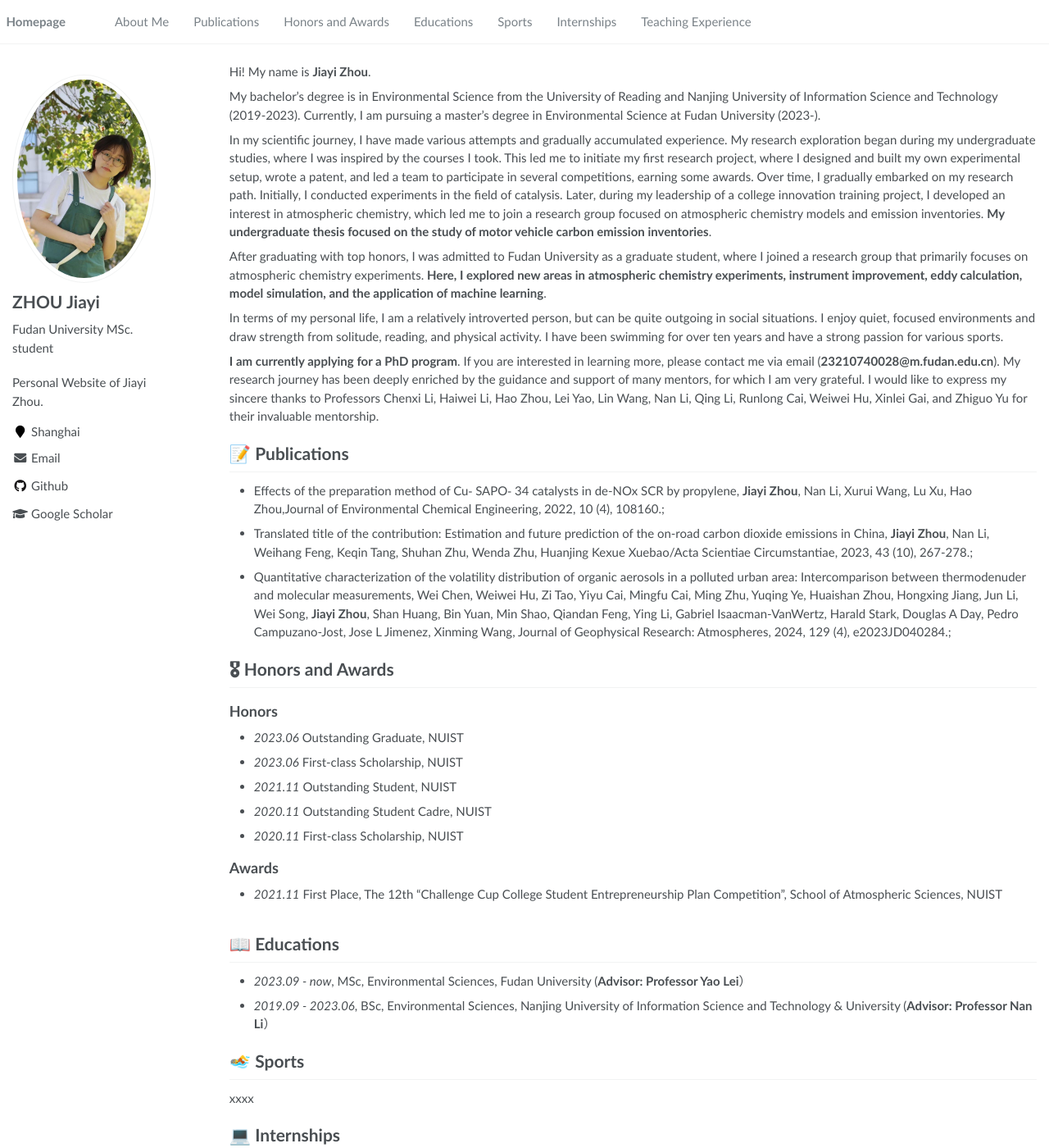
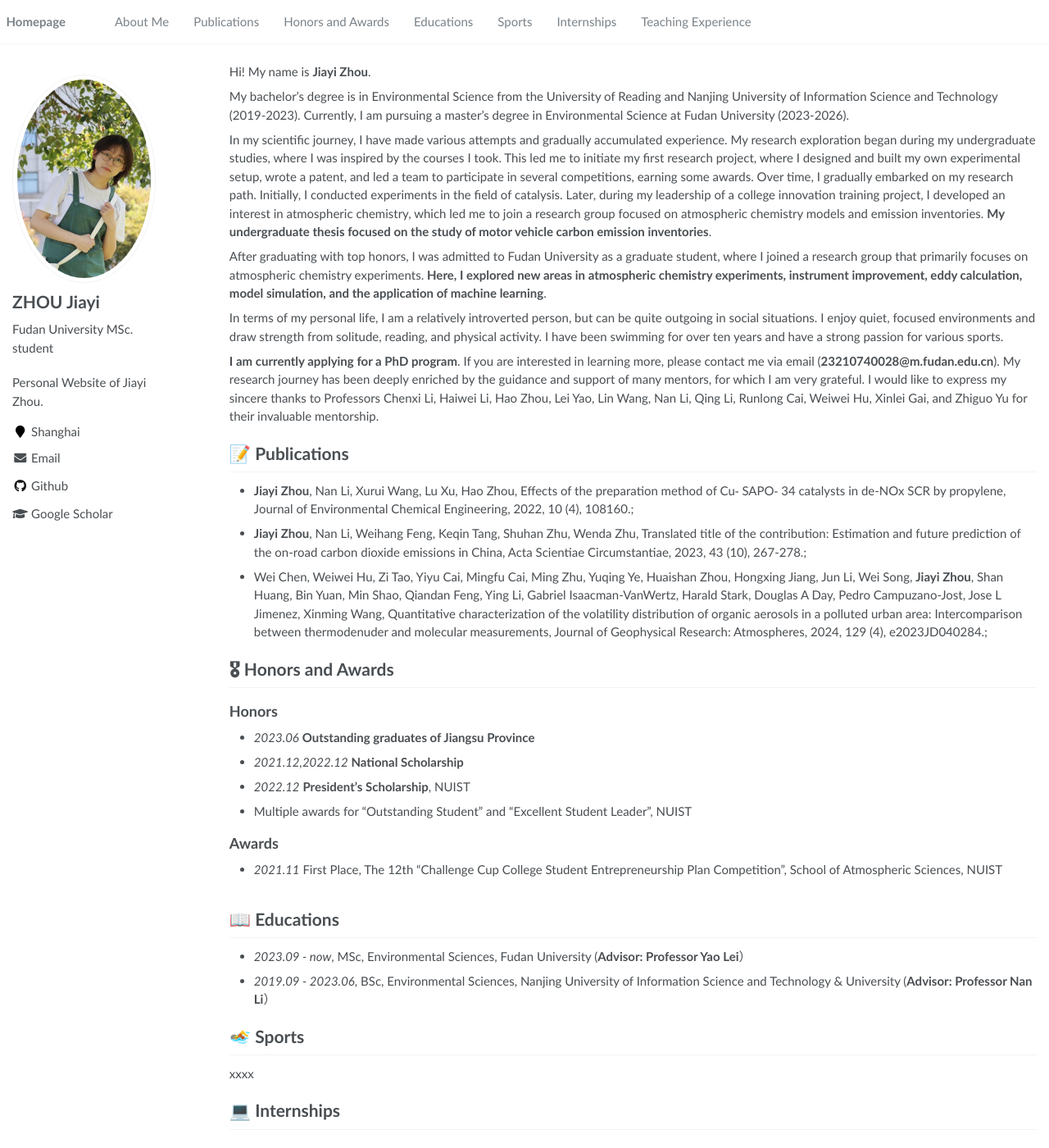
Before and after one commit to jiayizhou1022/jiayizhou1022.github.io, a Jekyll site: the page built from _pages/about.md, in a window 1280 px wide and 1400 px high. Shown: the whole window at 82% size. Built offline with Jekyll 4.4.1, drawn with Linux system fonts in a browser that asks for light colours.

Commit message:
Update about.md

```diff
--- a/_pages/about.md
+++ b/_pages/about.md
@@ -19,7 +19,7 @@ redirect_from:
 
 Hi! My name is **Jiayi Zhou**.
 
-My bachelor's degree is in Environmental Science from the University of Reading and Nanjing University of Information Science and Technology (2019-2023). Currently, I am pursuing a master's degree in Environmental Science at Fudan University (2023-).
+My bachelor's degree is in Environmental Science from the University of Reading and Nanjing University of Information Science and Technology (2019-2023). Currently, I am pursuing a master's degree in Environmental Science at Fudan University (2023-2026).
 
 In my scientific journey, I have made various attempts and gradually accumulated experience. My research exploration began during my undergraduate studies, where I was inspired by the courses I took. This led me to initiate my first research project, where I designed and built my own experimental setup, wrote a patent, and led a team to participate in several competitions, earning some awards. Over time, I gradually embarked on my research path. Initially, I conducted experiments in the field of catalysis. Later, during my leadership of a college innovation training project, I developed an interest in atmospheric chemistry, which led me to join a research group focused on atmospheric chemistry models and emission inventories. **My undergraduate thesis focused on the study of motor vehicle carbon emission inventories**.
 
@@ -49,24 +49,26 @@ In terms of my personal life, I am a relatively introverted person, but can be q
 <!--<div class='paper-box'><div class='paper-box-image'><div><div class="badge">CVPR 2016</div><img src='images/500x300.png' alt="sym" width="100%"></div></div>
 <div class='paper-box-text' markdown="1">-->
 
-- Effects of the preparation method of Cu⁃ SAPO⁃ 34 catalysts in de-NOx SCR by propylene, **Jiayi Zhou**, Nan Li, Xurui Wang, Lu Xu, Hao Zhou,Journal of Environmental Chemical Engineering, 2022, 10 (4), 108160.;
-- Translated title of the contribution: Estimation and future prediction of the on-road carbon dioxide emissions in China, **Jiayi Zhou**, Nan Li, Weihang Feng, Keqin Tang, Shuhan Zhu, Wenda Zhu, Huanjing Kexue Xuebao/Acta Scientiae Circumstantiae, 2023, 43 (10), 267-278.;
+<!--- Effects of the preparation method of Cu⁃ SAPO⁃ 34 catalysts in de-NOx SCR by propylene, **Jiayi Zhou**, Nan Li, Xurui Wang, Lu Xu, Hao Zhou,Journal of Environmental Chemical Engineering, 2022, 10 (4), 108160.;
+- Translated title of the contribution: Estimation and future prediction of the on-road carbon dioxide emissions in China, **Jiayi Zhou**, Nan Li, Weihang Feng, Keqin Tang, Shuhan Zhu, Wenda Zhu, Acta Scientiae Circumstantiae, 2023, 43 (10), 267-278.;
 - Quantitative characterization of the volatility distribution of organic aerosols in a polluted urban area: Intercomparison between thermodenuder and molecular measurements, Wei Chen, Weiwei Hu, Zi Tao, Yiyu Cai, Mingfu Cai, Ming Zhu, Yuqing Ye, Huaishan Zhou, Hongxing Jiang, Jun Li, Wei Song, **Jiayi Zhou**, Shan Huang, Bin Yuan, Min Shao, Qiandan Feng, Ying Li, Gabriel Isaacman‐VanWertz, Harald Stark, Douglas A Day, Pedro Campuzano‐Jost, Jose L Jimenez, Xinming Wang, Journal of Geophysical Research: Atmospheres, 2024, 129 (4), e2023JD040284.;
+-->
+
+- **Jiayi Zhou**, Nan Li, Xurui Wang, Lu Xu, Hao Zhou, Effects of the preparation method of Cu⁃ SAPO⁃ 34 catalysts in de-NOx SCR by propylene, Journal of Environmental Chemical Engineering, 2022, 10 (4), 108160.;
+- **Jiayi Zhou**, Nan Li, Weihang Feng, Keqin Tang, Shuhan Zhu, Wenda Zhu, Translated title of the contribution: Estimation and future prediction of the on-road carbon dioxide emissions in China, Acta Scientiae Circumstantiae, 2023, 43 (10), 267-278.;
+- Wei Chen, Weiwei Hu, Zi Tao, Yiyu Cai, Mingfu Cai, Ming Zhu, Yuqing Ye, Huaishan Zhou, Hongxing Jiang, Jun Li, Wei Song, **Jiayi Zhou**, Shan Huang, Bin Yuan, Min Shao, Qiandan Feng, Ying Li, Gabriel Isaacman‐VanWertz, Harald Stark, Douglas A Day, Pedro Campuzano‐Jost, Jose L Jimenez, Xinming Wang, Quantitative characterization of the volatility distribution of organic aerosols in a polluted urban area: Intercomparison between thermodenuder and molecular measurements, Journal of Geophysical Research: Atmospheres, 2024, 129 (4), e2023JD040284.;
 
 <!--[**Project**](https://scholar.google.com/citations?view_op=view_citation&hl=zh-CN&user=DhtAFkwAAAAJ&citation_for_view=DhtAFkwAAAAJ:ALROH1vI_8AC) <strong><span class='show_paper_citations' data='DhtAFkwAAAAJ:ALROH1vI_8AC'></span></strong>
 - Lorem ipsum dolor sit amet, consectetur adipiscing elit. Vivamus ornare aliquet ipsum, ac tempus justo dapibus sit amet.
 </div>
 </div>-->
 
-
-
 # 🎖 Honors and Awards
 ## Honors
-- *2023.06* Outstanding Graduate, NUIST
-- *2023.06* First-class Scholarship, NUIST
-- *2021.11*	Outstanding Student, NUIST
-- *2020.11* Outstanding Student Cadre, NUIST
-- *2020.11* First-class Scholarship, NUIST
+- *2023.06* **Outstanding graduates of Jiangsu Province**
+- *2021.12,2022.12* **National Scholarship**
+- *2022.12* **President's Scholarship**, NUIST
+- Multiple awards for "Outstanding Student" and "Excellent Student Leader", NUIST
 
 ## Awards
 - *2021.11*	First Place, The 12th "Challenge Cup College Student Entrepreneurship Plan Competition", School of Atmospheric Sciences, NUIST
```
